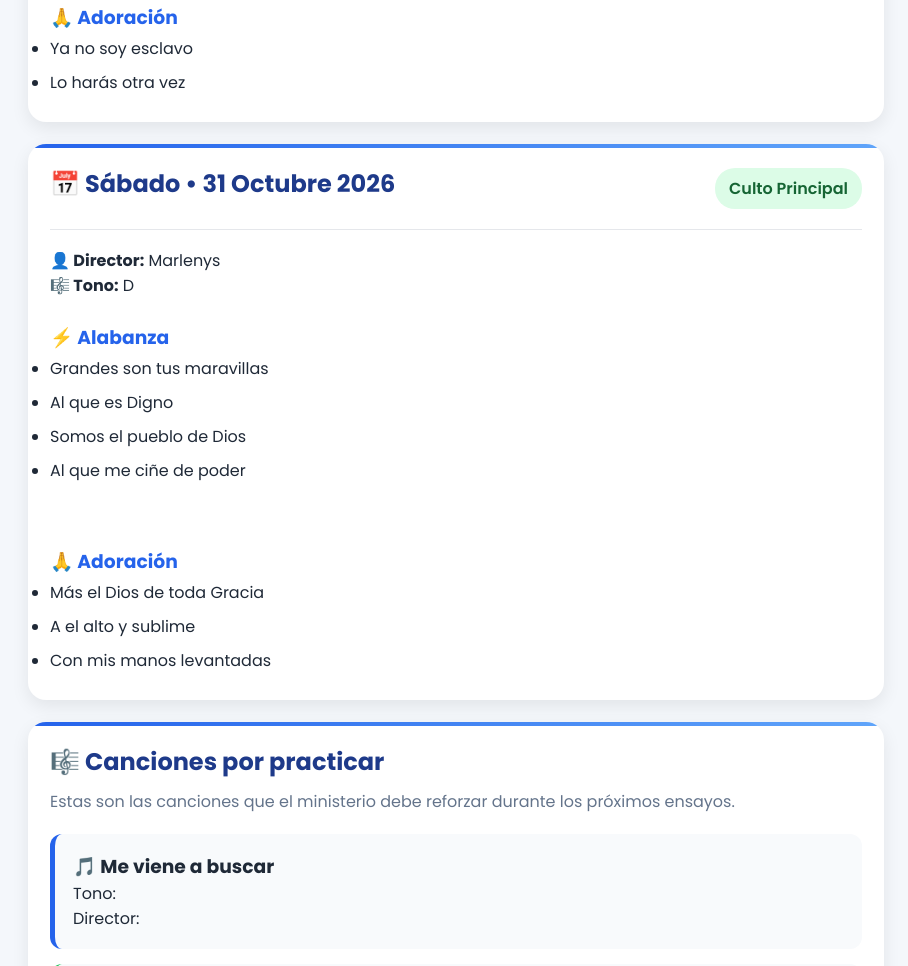
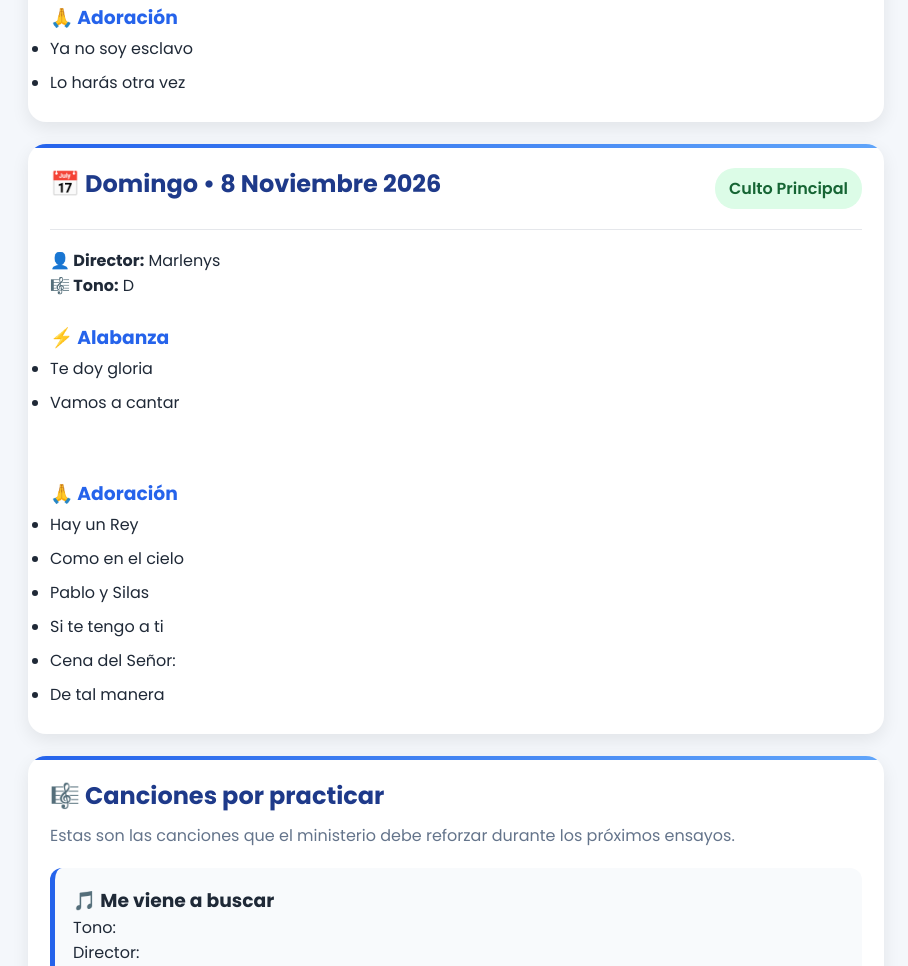
Before and after one commit to estudiantepanama561-ship-it/Worship-Planner-, a plain HTML site: page index.html in a window 1280 px wide. Shown: the part 1607-2573 px from the top of the page, without its empty margins (184-1092 px from the left). Drawn offline with Linux system fonts and the light colour scheme.

Commit message:
Update event date and add new song titles

```diff
--- a/index.html
+++ b/index.html
@@ -507,7 +507,7 @@ Servicio
 
 <div style="display:flex;justify-content:space-between;align-items:center;">
 
-<h2>📅 Sábado • 31 Octubre 2026</h2>
+<h2>📅 Domingo • 8 Noviembre 2026</h2>
 
 <span style="background:#DCFCE7;color:#166534;padding:8px 14px;border-radius:20px;font-weight:600;">
 Culto Principal
@@ -527,10 +527,8 @@ Culto Principal
 
 <ul style="line-height:34px;">
 
-<li>Grandes son tus maravillas</li>
-<li>Al que es Digno</li>
-<li>Somos el pueblo de Dios</li>
-<li>Al que me ciñe de poder</li>
+<li>Te doy gloria</li>
+<li>Vamos a cantar</li>
 
 <br>
 
@@ -542,9 +540,13 @@ Culto Principal
 
 <ul style="line-height:34px;">
 
-<li>Más el Dios de toda Gracia</li>
-<li>A el alto y sublime</li>
-<li>Con mis manos levantadas</li>
+<li>Hay un Rey</li>
+<li>Como en el cielo</li>
+<li>Pablo y Silas</li>
+<li>Si te tengo a ti</li>
+
+<li>Cena del Señor:</li>
+<li>De tal manera</li>
 
 </ul>
 
```
